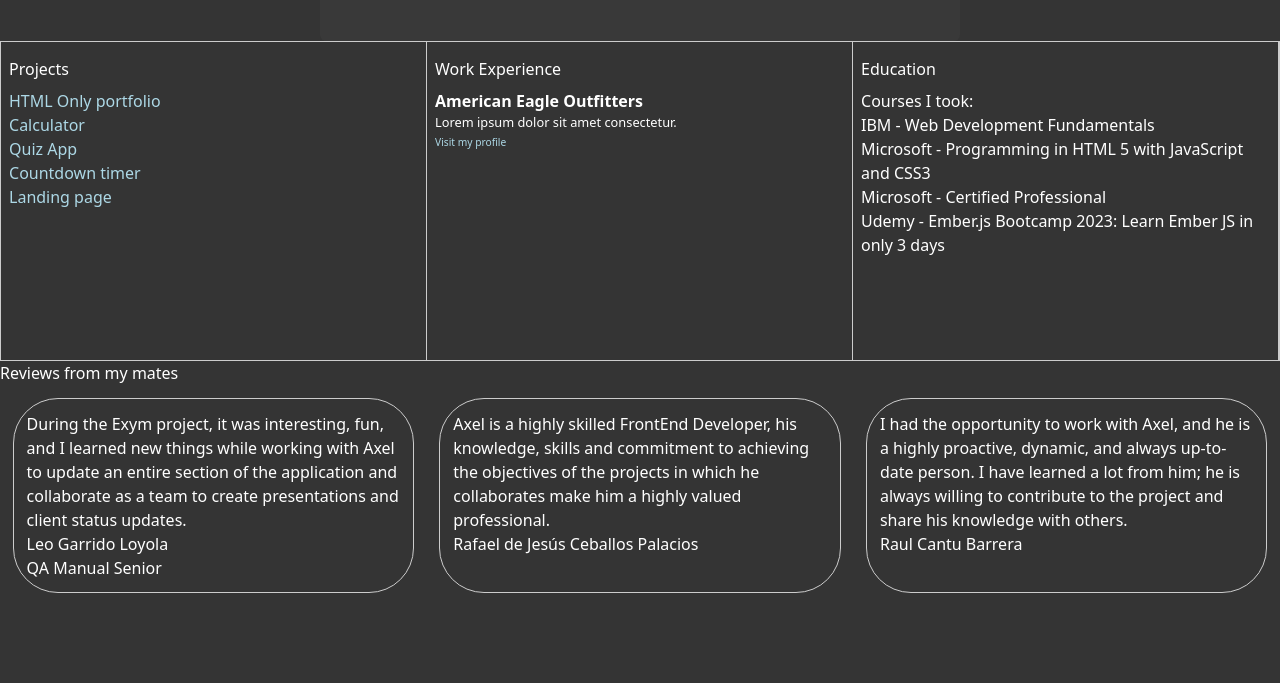
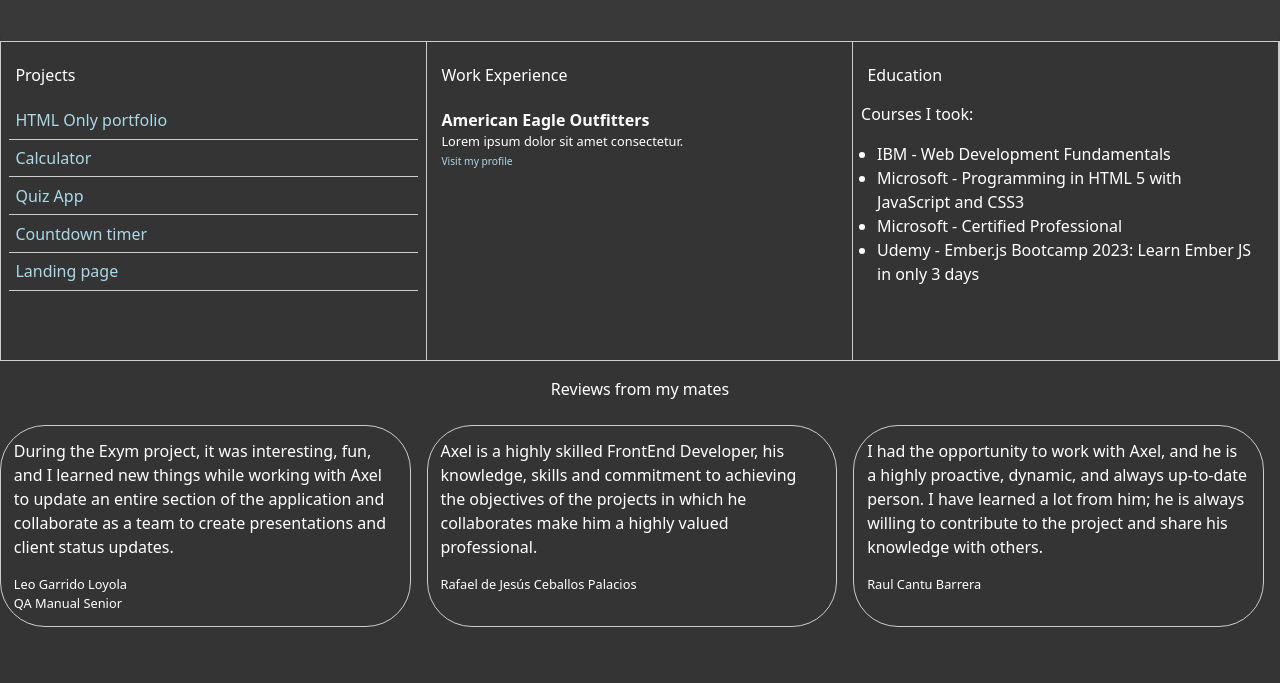
Before and after one commit to axlwolf/Personal-Portfolio, a website: page docs/index.html in a window 1280 px wide. Shown: the part 159-842 px from the top of the page. Drawn offline with nearby package versions, Linux system fonts and the light colour scheme.

Commit message:
2. Styles and media queries added

```diff
--- a/src/assets/scss/component/card.scss
+++ b/src/assets/scss/component/card.scss
@@ -5,5 +5,7 @@
   .card-content {
   }
   .card-title {
+    font-size: 0.8em;
+    margin-top: 1rem;
   }
 }
--- a/src/assets/scss/pages/homepage.scss
+++ b/src/assets/scss/pages/homepage.scss
@@ -2,8 +2,91 @@
   a {
     color: lightblue;
     &:hover {
+      color: white;
     }
   }
+  .welcome {
+    min-height: 20vh;
+    max-width: 100%;
+  }
+  .hero {
+    text-align: center;
+    h1 {
+      font-size: 2em;
+    }
+  }
+  .content {
+    // padding: 0.8em;
+    border: 1px solid #ccc;
+    height: auto;
+
+    .section {
+      border-right: inherit;
+      width: 100%;
+      padding: 0.5em;
+      height: inherit;
+      //overflow-y: scroll;
+      nav.projects-menu {
+        ul {
+          list-style: none;
+          padding: 0;
+          margin: 0;
+          li {
+            border-bottom: 1px solid #ccc;
+            padding: 0.4em;
+            text-align: center;
+            background-color: #393939;
+          }
+        }
+      }
+
+      &.education-section {
+        ul {
+          padding: 1em;
+          list-style-type: disc;
+        }
+      }
+
+      h3 {
+        margin: 0.5em 0;
+        padding: 0.4em;
+        text-align: center;
+      }
+
+      dl {
+        background-color: #393939;
+        padding: 0.4em;
+        dt {
+          font-weight: 600;
+        }
+        dd {
+          font-size: 0.8em;
+        }
+      }
+    }
+  }
+
+  .reviews {
+    h3 {
+      text-align: center;
+      margin: 1rem;
+    }
+    .card {
+      width: 100%;
+      margin: 0.5em 0;
+      padding: 1rem;
+    }
+  }
+}
+
+footer {
+  position: static;
+  bottom: 0;
+  width: 100vw;
+}
+
+@media (min-width: 768px) {
+  .homepage {
     .welcome {
       min-height: 20vh;
     }
@@ -24,14 +107,33 @@
       .section {
         border-right: inherit;
         width: 33.33%;
-      padding: 0.5em;
+        // padding: 0.5em;
         height: inherit;
         //overflow-y: scroll;
+        nav.projects-menu {
+          ul {
+            list-style: none;
+            padding: 0;
+            margin: 0;
+            li {
+              border-bottom: 1px solid #ccc;
+              padding: 0.4em;
+              text-align: left;
+              background-color: transparent;
+            }
+          }
+        }
+
         h3 {
           margin: 0.5em 0;
+          padding: 0.4em;
+          text-align: left;
         }
 
         dl {
+          background-color: transparent;
+          padding: 0.4em;
+
           dt {
             font-weight: 600;
           }
@@ -49,6 +151,7 @@
       .card {
         padding: 0.8em;
         width: 33%;
+        margin-right: 1rem;
       }
     }
   }
@@ -58,3 +161,4 @@ footer {
     bottom: 0;
     width: 100vw;
   }
+}
```
Also changed, not shown: README.md, docs/css/app.min.css, docs/css/component/card.min.css, docs/css/pages/homepage.min.css. Lines whose indentation alone changed are shown as unchanged.
